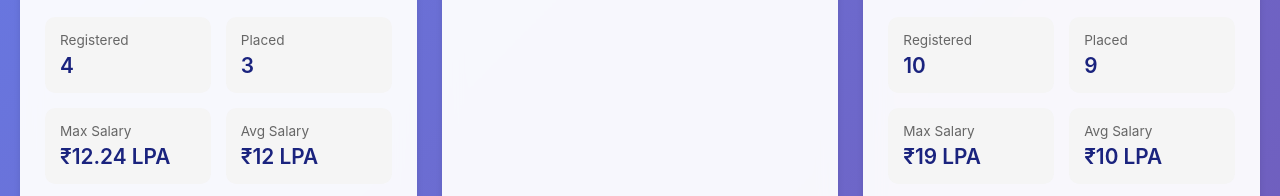
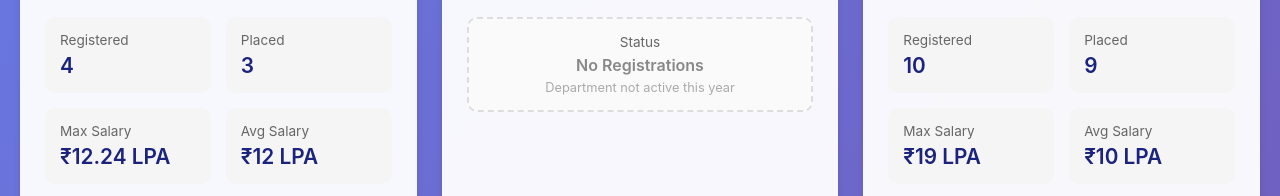
Before and after one commit to IISERBhopal-Placement-Hub/placement, a plain HTML site: page index.html in a window 1280 px wide. Both pictures are taken after a click on the button "2021-22". Shown: the part 529-725 px from the top of the page. Drawn offline with Linux system fonts and the light colour scheme.

Commit message:
Update index.html

```diff
--- a/index.html
+++ b/index.html
@@ -829,7 +829,13 @@
                                     <div class="dept-stat-label">Placed</div>
                                     <div class="dept-stat-value">${stats.placed}</div>
                                 </div>
-                            ` : ''}
+                            ` : `
+                                <div class="dept-stat" style="grid-column: 1 / -1; text-align: center; background: #fafafa; border: 2px dashed #ddd;">
+                                    <div class="dept-stat-label">Status</div>
+                                    <div class="dept-stat-value" style="color: #888; font-size: 1rem;">No Registrations</div>
+                                    <div style="font-size: 0.8rem; color: #aaa; margin-top: 5px;">Department not active this year</div>
+                                </div>
+                            `}
                             ${stats.maxSalary !== null ? `
                                 <div class="dept-stat">
                                     <div class="dept-stat-label">Max Salary</div>
```
